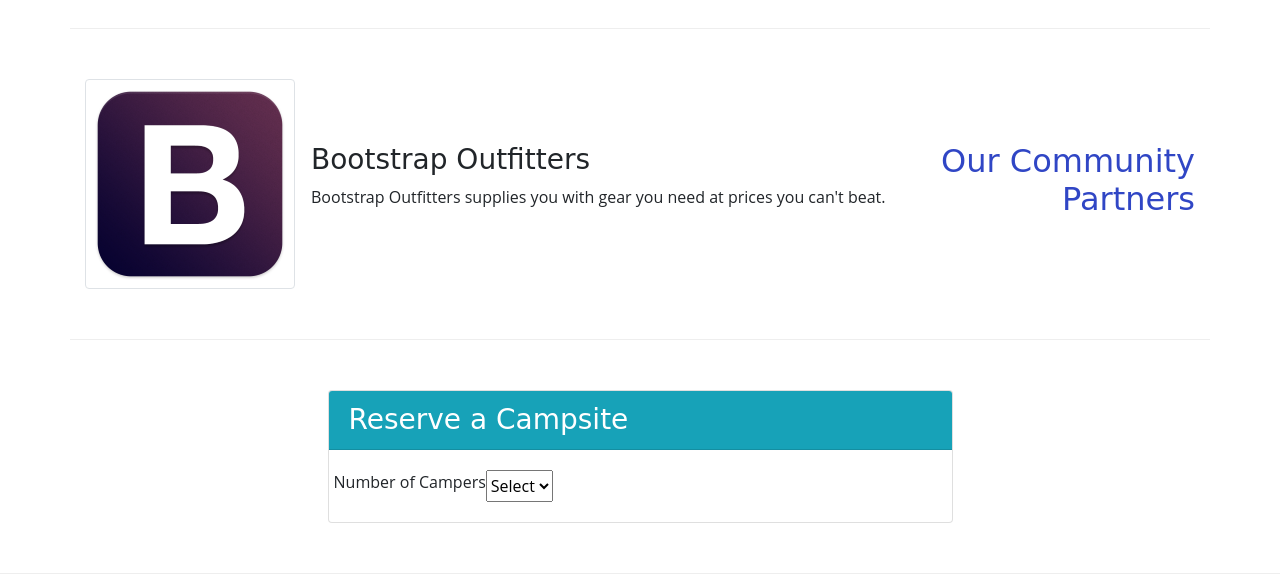
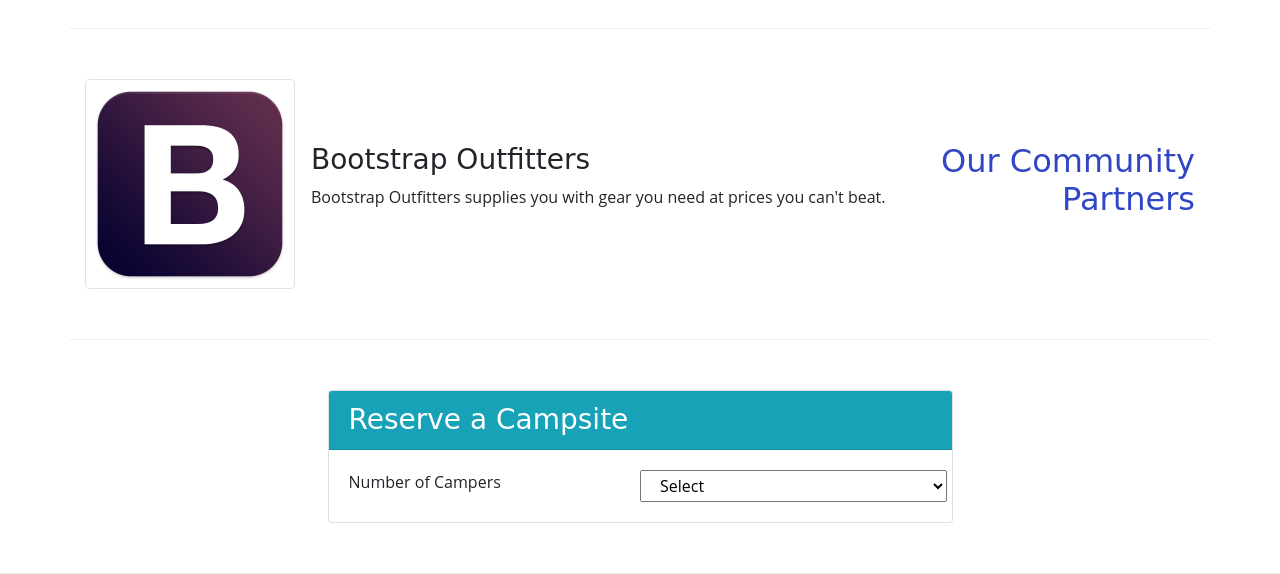
Before and after one commit to dmslash08/NUCamp-Bootstrap-, a website: page index.html in a window 1280 px wide. Shown: the part 813-1387 px from the top of the page. Drawn offline with nearby package versions, Linux system fonts and the light colour scheme; a web font is replaced by a local one.

Commit message:
updated draft index.html

```diff
--- a/index.html
+++ b/index.html
@@ -108,6 +108,7 @@
             </div>
         </div>
     </div>
+    <!--Task 2 Saturday Workshopp-->
     <div class="row row-content">
         <div class="col-sm-6 mx-auto">
             <div class="card">
@@ -115,9 +116,16 @@
             <div class="card-body">
                 <form>
                     <div class="row">
-                        <label for="numCampers">Number of Campers</label>
-                        <select name="numCampers" id="numCampers">
+                        <label for="numCampers" class="col-sm-6">Number of Campers</label>
+                        <select name="numCampers" id="numCampers" class="col-sm-6">
                             <option value="select">Select</option>
+                            <option value="1">1</option>
+                            <option value="2">2</option>
+                            <option value="3">3</option>
+                            <option value="4">4</option>
+                            <option value="5">5</option>
+                            <option value="6">6</option>
+
                         <div class="row">
                     </div>
                     </div>
```
